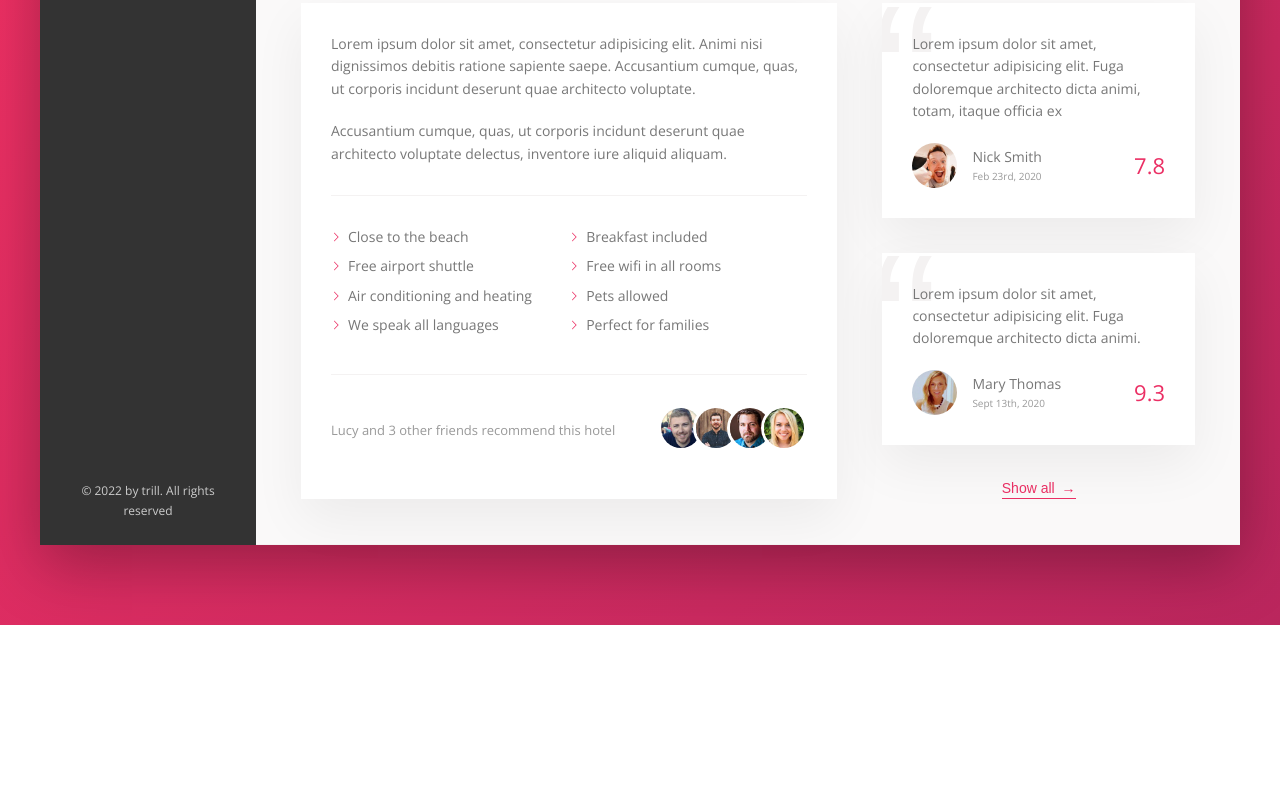
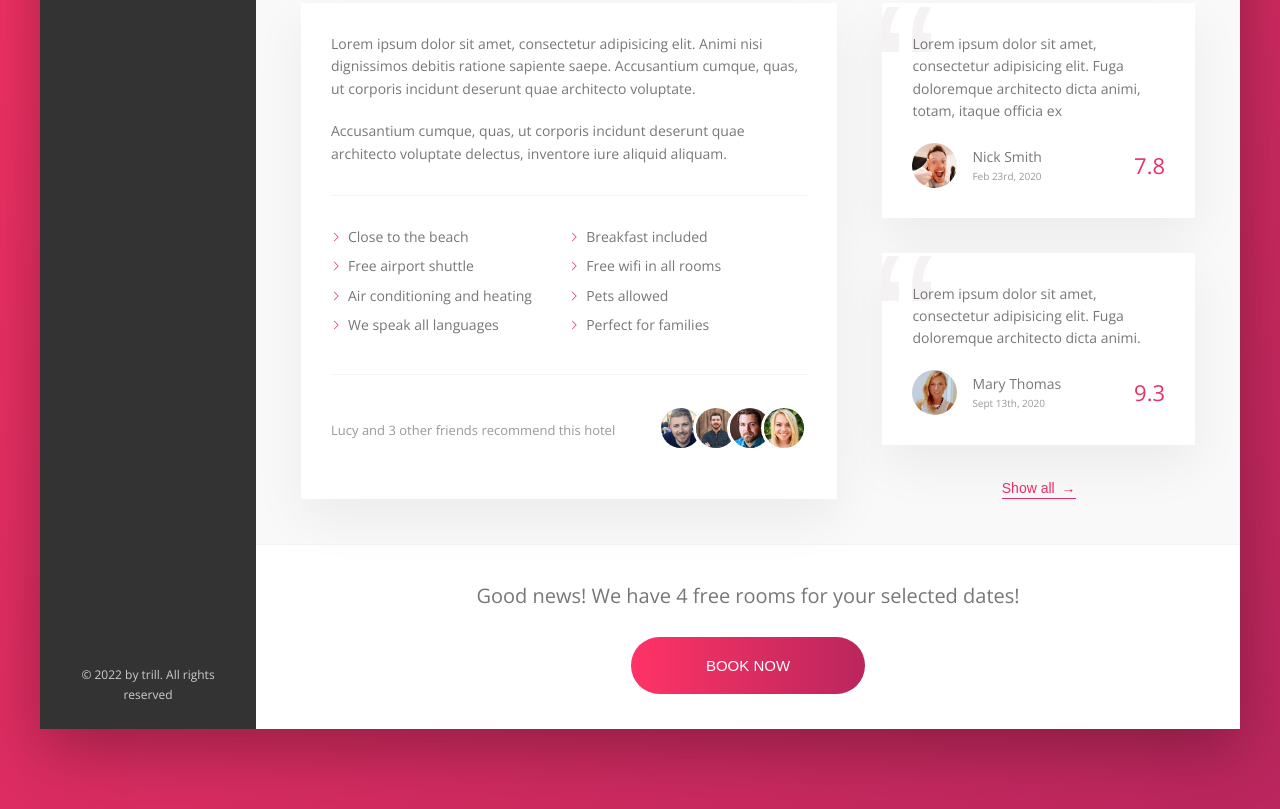
Before and after one commit to romanprotoliuk/Trillo-FlexboxProject, a website: page index.html in a window 1280 px wide. Shown: the part 644-1453 px from the top of the page. Before the commit the page ends 1269 px from the top, so only its background shows below. Drawn offline with nearby package versions, Linux system fonts and the light colour scheme.

Commit message:
ADD: call to action

```diff
--- a/index.html
+++ b/index.html
@@ -241,6 +241,15 @@
               <button class="btn-inline">Show all <span>&rarr;</span></button>
             </div>
           </div>
+          <div class="cta">
+            <h2 class="cta__book-now">
+              Good news! We have 4 free rooms for your selected dates!
+            </h2>
+            <button class="btn">
+              <span class="btn__visible">Book now</span>
+              <span class="btn__invisible">Only 4 rooms left</span>
+            </button>
+          </div>
         </main>
       </div>
     </div>
--- a/sass/_components.scss
+++ b/sass/_components.scss
@@ -435,3 +435,73 @@
     z-index: 1;
   }
 }
+
+/////////////////
+// Call to action
+.cta {
+  padding: 3.5rem;
+  text-align: center;
+
+  &__book-now {
+    font-size: 2rem;
+    font-weight: 300;
+    text-decoration: uppercase;
+    margin-bottom: 2.5rem;
+  }
+}
+
+/////////////////
+// Call to action
+.btn {
+  font-size: 1.5rem;
+  font-weight: 300;
+  text-transform: uppercase;
+  border-radius: 100px;
+  border: none;
+  background-image: linear-gradient(
+    to right,
+    var(--color-primary-light),
+    var(--color-primary-dark)
+  );
+  color: #fff;
+  position: relative;
+  overflow: hidden;
+  cursor: pointer;
+
+  & > * {
+    display: inline-block;
+    height: 100%;
+    width: 100%;
+    transition: all 0.2s;
+  }
+
+  &__visible {
+    padding: 2rem 7.5rem;
+  }
+
+  &__invisible {
+    position: absolute;
+    padding: 2rem 0;
+    left: 0;
+    top: -100%;
+  }
+
+  &:hover {
+    background-image: linear-gradient(
+      to left,
+      var(--color-primary-light),
+      var(--color-primary-dark)
+    );
+  }
+  &:hover &__visible {
+    transform: translateY(100%);
+  }
+  &:hover &__invisible {
+    top: 0;
+  }
+
+  &:focus {
+    outline: none;
+    animation: pulsate 1s infinite;
+  }
+}
```
Also changed, not shown: css/style.css.
